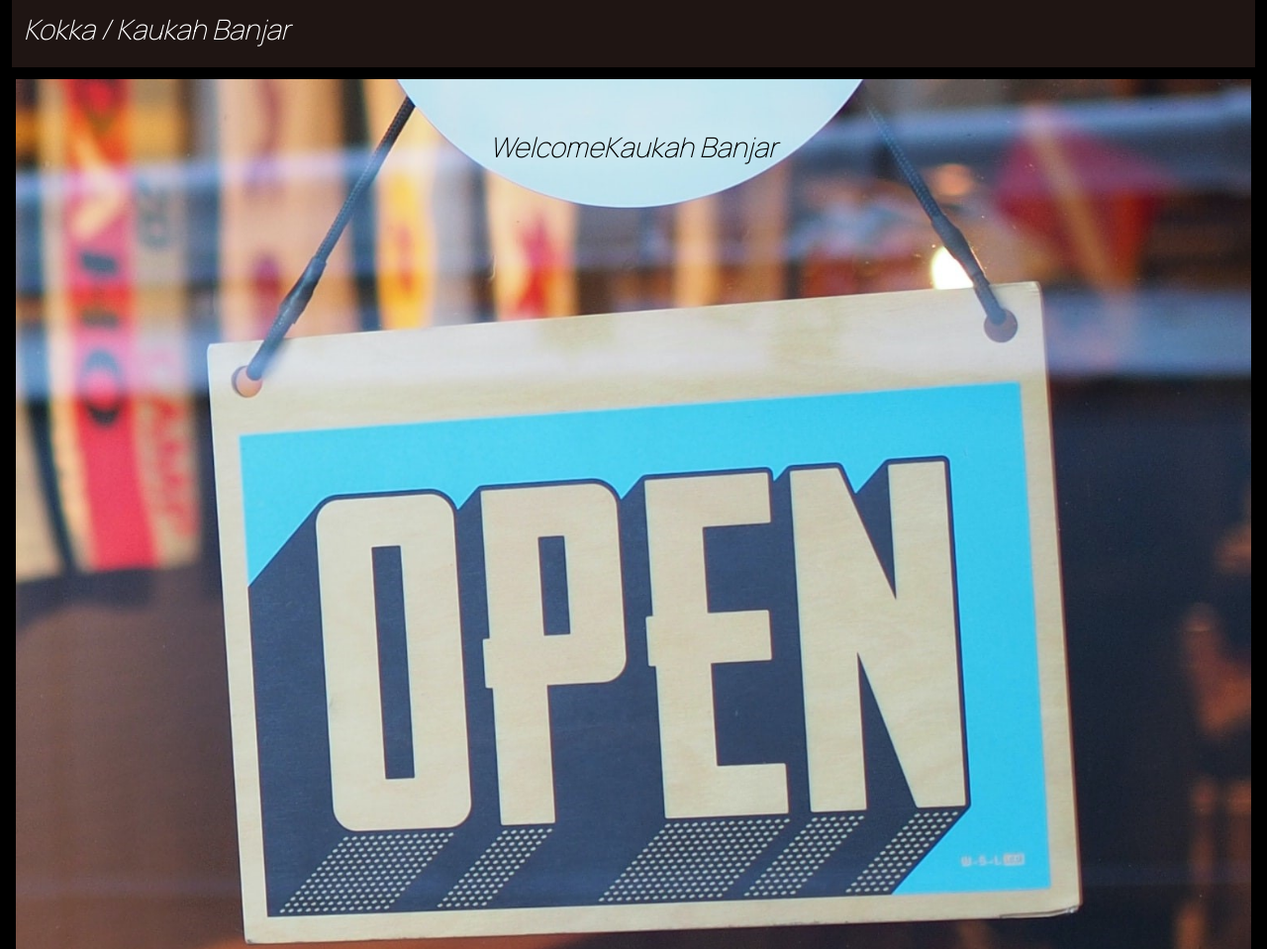
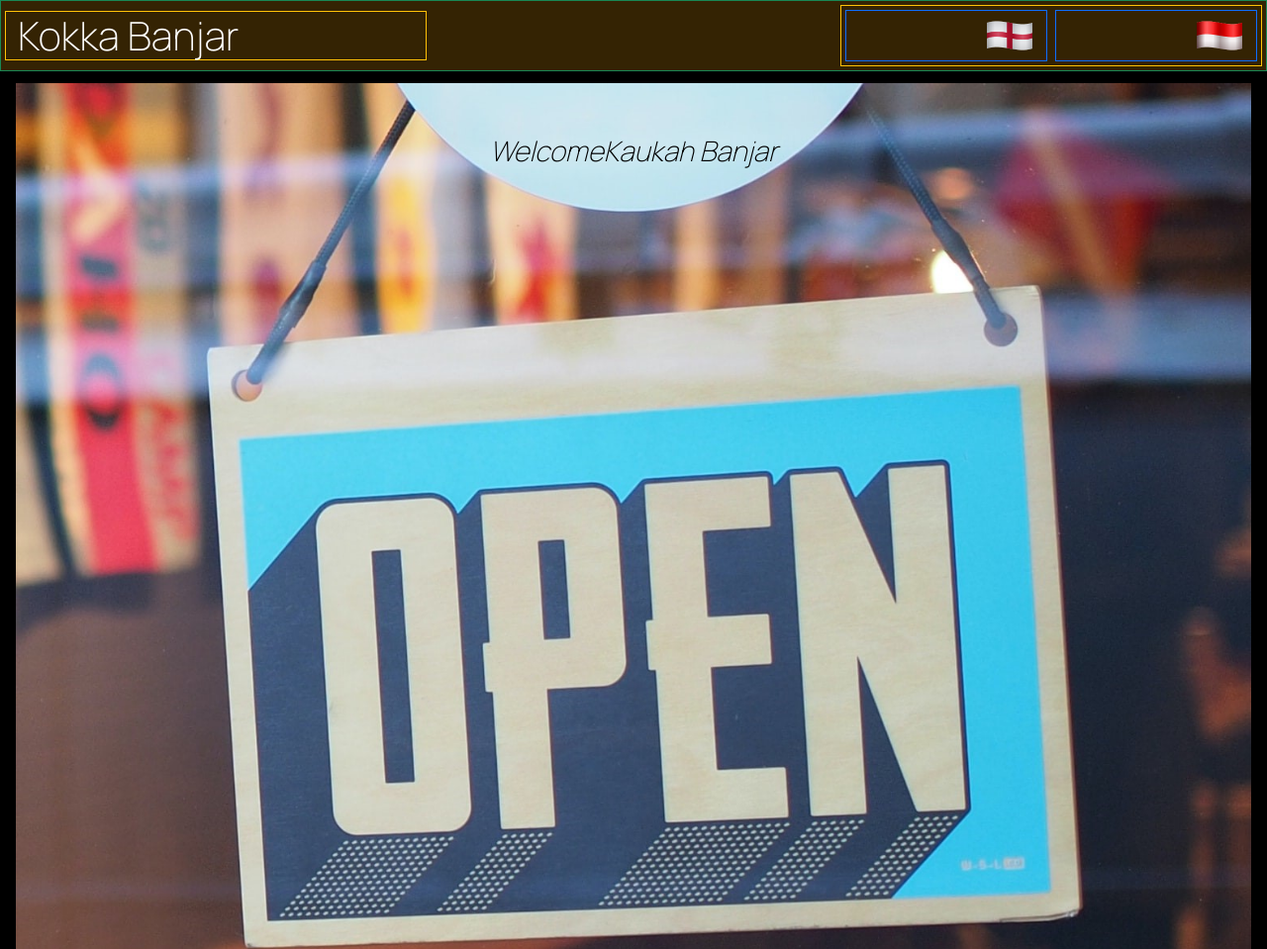
Before and after one commit to muhammadwinanda/kaukahbanjar, a plain HTML site: page index.html in a window 1280 px wide. Shown: the top 959 px of the page at 99% size. Drawn offline with nearby package versions, Linux system fonts and the light colour scheme.

Commit message:
first update

```diff
--- a/index.html
+++ b/index.html
@@ -27,11 +27,21 @@
   <body>
     <div class="container-fluid">
 
-      <nav class="navbar navbar-expand-sm navbar-dark sticky-top pt-2 nav-1">
-        <div class="container-fluid">
-          <span class="navbar-brand fst-italic"><a href="#" id="judul"><h3>Kokka / Kaukah Banjar</h3></span></a>
+        <div class="row sticky-top justify-content-between border border-success" style="background: rgb(104, 70, 7, 0.5);">
+          <div class="col-4 align-self-center border border-warning m-1">
+            <a href="#kontak" class="judul"><h1 class="m-0">Kokka Banjar</h1></a>
+          </div>
+          <div class="col-4 border border-warning m-1">
+            <div class="row">
+              <div class="col text-end m-1 border border-primary">
+                <a href="#"><img src="/image/flag/england.png" alt="english" style="height: 50px;"></a>
+              </div>
+              <div class="col text-end m-1 border border-primary">
+                <a href=""><img src="/image/flag/indonesia.png" alt="indonesia" style="height: 50px;"></a>
+              </div>
+            </div>
+          </div>
         </div>
-      </nav>
 
         <header class="d-flex justify-content-center pt-2">
           <h3 class="text-md-start fst-italic welcome"><span class="fw-lighter">Welcome</span>Kaukah Banjar</h3>
@@ -210,6 +220,16 @@
               </div>
             </div>
           </div>
+          <!-- <div class="expedisi">
+            <h2>Expedisi</h2>
+            <div class="row luar-negri">
+              <div class="col">
+
+              </div>
+
+
+            </div>
+          </div> -->
         </section>
 
         <main id="testi">
--- a/style.css
+++ b/style.css
@@ -4,16 +4,23 @@ body{
     font-family: 'Manrope', sans-serif;
     font-size: 16px;
   }
+  .flag {
+    list-style: none;
+  }
+  .england .indonesia{
+    height: 30px;
+    width: 30px;
+  }
     .welcome{
       position: absolute;
       padding: 2em 3em;
       color: black;
     }
-    #judul {
+    .judul {
+      color: white;
       text-decoration: none;
-      color: white;
     }
-    #judul:hover {
+    .judul:hover {
       color: rgb(128, 126, 126);
     }
     .nav-1 {
@@ -85,8 +92,6 @@ body{
     #jasa {
       padding-top: 2em;
     }
-    #jasa h2 {
-    }
     .swiper {
         margin-top: 2em;
         width: 100%;
```
Also changed, not shown: image/flag/england.png (added), image/flag/indonesia.png (added).
